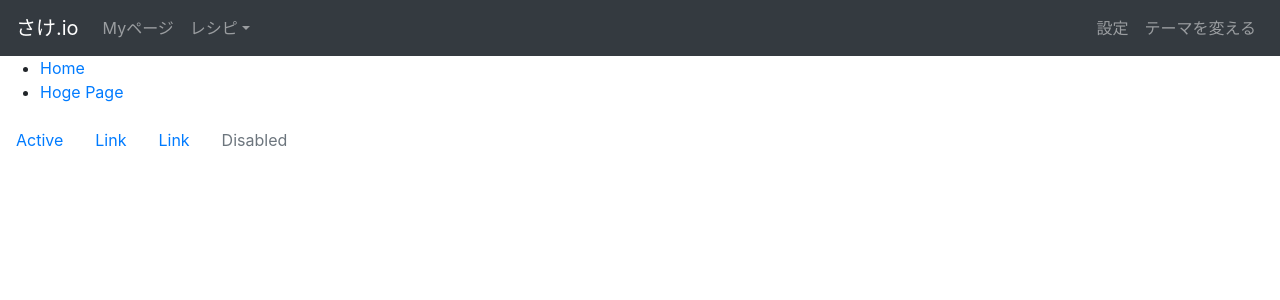
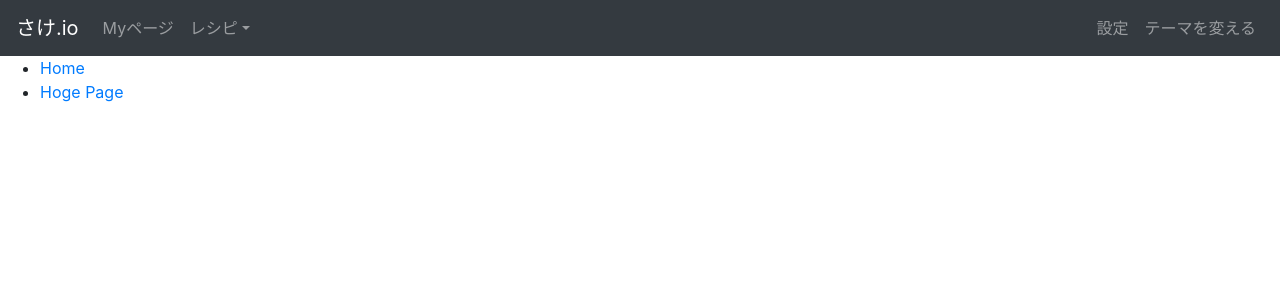
Before and after one commit to k452/sake_io_UI, a Next.js app: page / in a window 1280 px wide. Shown: the top 300 px of the page. Built offline with nearby package versions, Linux system fonts and the light colour scheme.

Commit message:
footerをやめる

```diff
--- a/src/pages/_app.tsx
+++ b/src/pages/_app.tsx
@@ -1,7 +1,7 @@
 import { FC } from 'react'
 import { AppProps } from 'next/app'
 
-const App: FC<AppProps> = ({ Component, pageProps }: AppProps) => {
+const _App: FC<AppProps> = ({ Component, pageProps }: AppProps) => {
   return (
     <div suppressHydrationWarning>
       {typeof window === 'undefined' ? null : <Component {...pageProps} />}
@@ -9,4 +9,4 @@ const App: FC<AppProps> = ({ Component, pageProps }: AppProps) => {
   )
 }
 
-export default App
+export default _App
--- a/src/pages/footer/index.tsx
+++ b/src/pages/footer/index.tsx
@@ -1,27 +1,5 @@
-import Nav from 'react-bootstrap/Nav'
-
 const Footer: React.FC = () => {
-  return (
-    <Nav
-      activeKey="/home"
-      onSelect={(selectedKey) => alert(`selected ${selectedKey}`)}
-    >
-      <Nav.Item>
-        <Nav.Link href="/home">Active</Nav.Link>
-      </Nav.Item>
-      <Nav.Item>
-        <Nav.Link eventKey="link-1">Link</Nav.Link>
-      </Nav.Item>
-      <Nav.Item>
-        <Nav.Link eventKey="link-2">Link</Nav.Link>
-      </Nav.Item>
-      <Nav.Item>
-        <Nav.Link eventKey="disabled" disabled>
-          Disabled
-        </Nav.Link>
-      </Nav.Item>
-    </Nav>
-  )
+  return
 }
 
 export default Footer
--- a/src/pages/hoge/index.tsx
+++ /dev/null
@@ -1,5 +0,0 @@
-const Hoge: React.FC = () => {
-  return <h1>aaa</h1>
-}
-
-export default Hoge
--- a/src/pages/index.tsx
+++ b/src/pages/index.tsx
@@ -1,6 +1,7 @@
 import Link from 'next/link'
 import Header from 'pages/header'
-import Footer from 'pages/footer'
+
+//BootStrapのCSSを全体に読み込み
 import 'bootstrap/dist/css/bootstrap.min.css'
 
 const MainApp: React.FC = () => {
@@ -17,7 +18,6 @@ const MainApp: React.FC = () => {
           </Link>
         </li>
       </ul>
-      <Footer />
     </div>
   )
 }
```
Also changed, not shown: .eslintrc.js.
